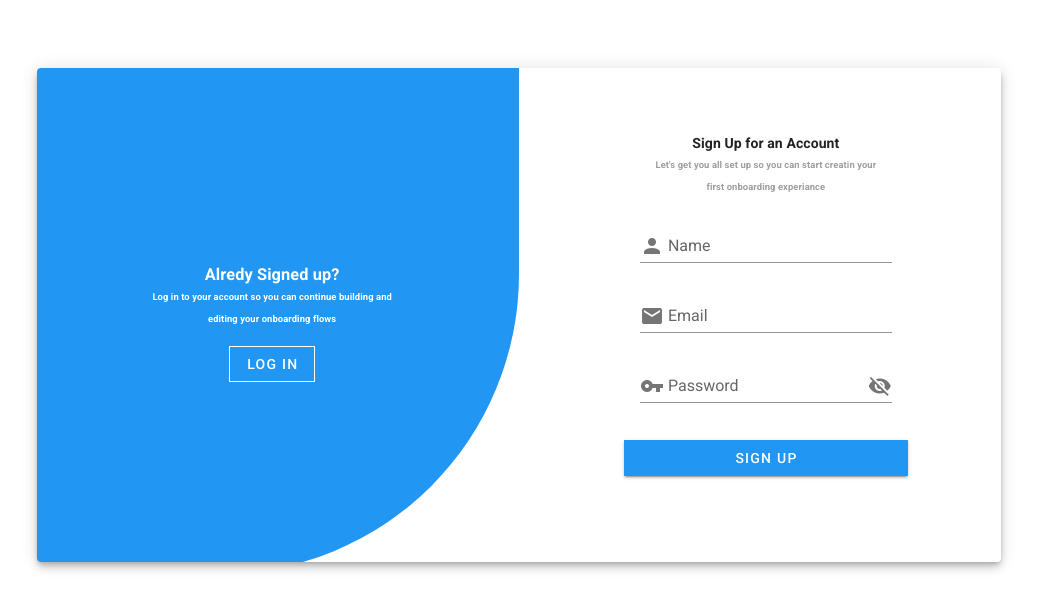
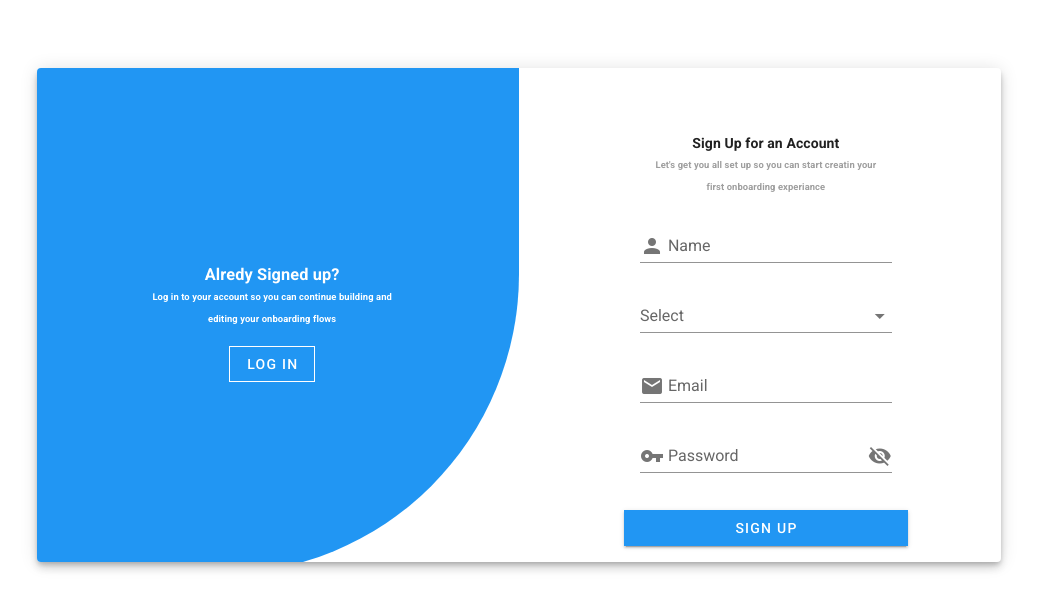
Before and after one commit to chahidhadifi/TestGenius, a Vue app in the folder vuetify/: page /auth in a window 1280 px wide. Both pictures are taken after a click on the button "SIGN UP". Shown: the top 610 px of the page, without its empty margins (121-1158 px from the left). Built offline with nearby package versions, Linux system fonts and the light colour scheme.

Commit message:
Ajout d'une "Select" pour récupérer le rôle

```diff
--- a/vuetify/src/views/HomeView.vue
+++ b/vuetify/src/views/HomeView.vue
@@ -168,6 +168,12 @@
                                                             type="text"
                                                             required
                                                         ></v-text-field>
+                                                         <v-select
+                                                            v-model="rolereg"
+                                                            label="Select"
+                                                            :items="['etudiant','professeur']"
+                                                            variant="underlined"
+                                                          ></v-select>
                                                         <v-text-field
                                                             v-model="emailreg"
                                                             :rules="emailRules"
@@ -240,6 +246,7 @@ export default {
             snackbar: false,
             passwordShow: false,
             namereg: "",
+            rolereg:"",
             emailreg: "",
             passwordreg: "",
             email: "",
@@ -304,6 +311,7 @@ export default {
         registerUser() {
             let bodyFormData = new FormData();
             bodyFormData.set("name", this.namereg);
+            bodyFormData.set("role", this.rolereg);
             bodyFormData.set("email", this.emailreg);
             bodyFormData.set("password", this.passwordreg);
             axios({
```
